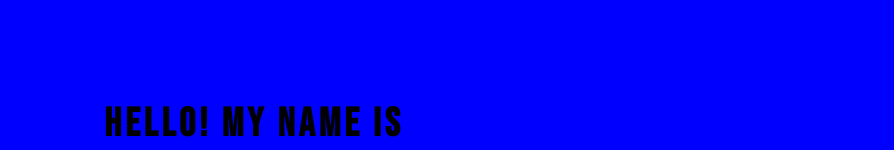
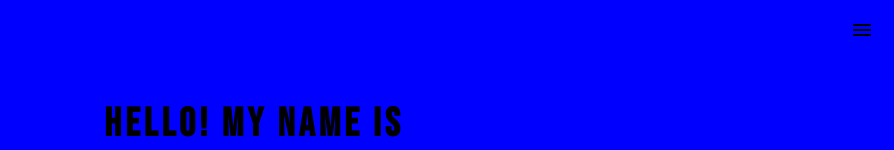
Before and after one commit to Molberda/final-portfolio, a React (Create React App) app: page / in a window 1280 px wide. Shown: the top 150 px of the page, without its empty margins (386-1280 px from the left). Built offline with nearby package versions, Linux system fonts and the light colour scheme.

Commit message:
installed the mui icons and added basic html to the nav component

```diff
--- a/package.json
+++ b/package.json
@@ -3,6 +3,10 @@
   "version": "0.1.0",
   "private": true,
   "dependencies": {
+    "@emotion/react": "^11.11.1",
+    "@emotion/styled": "^11.11.0",
+    "@mui/icons-material": "^5.14.15",
+    "@mui/material": "^5.14.15",
     "@testing-library/jest-dom": "^5.17.0",
     "@testing-library/react": "^13.4.0",
     "@testing-library/user-event": "^13.5.0",
--- a/src/CSS/Nav.css
+++ b/src/CSS/Nav.css
@@ -1,4 +1,6 @@
 nav{
+    display: flex;
+    align-items: center;justify-content: space-between;
     position: absolute;
     top: 0;
     left: 0;
--- a/src/Components/Nav.jsx
+++ b/src/Components/Nav.jsx
@@ -1,12 +1,16 @@
-import React from 'react';
-import '../CSS/Nav.css'
+import React from "react";
+import "../CSS/Nav.css";
+import { Menu } from "@mui/icons-material";
 
 const Nav = () => {
-    return (
-        <nav>
-
-        </nav>
-    );
-}
+  return (
+    <nav>
+      <figure className="nav__logo--wrapper">
+        <img src="" alt="" className="nav__logo" />
+      </figure>
+      <Menu />
+    </nav>
+  );
+};
 
 export default Nav;
```
Also changed, not shown: 1 other file (tests, documents, lock files or other folders).
